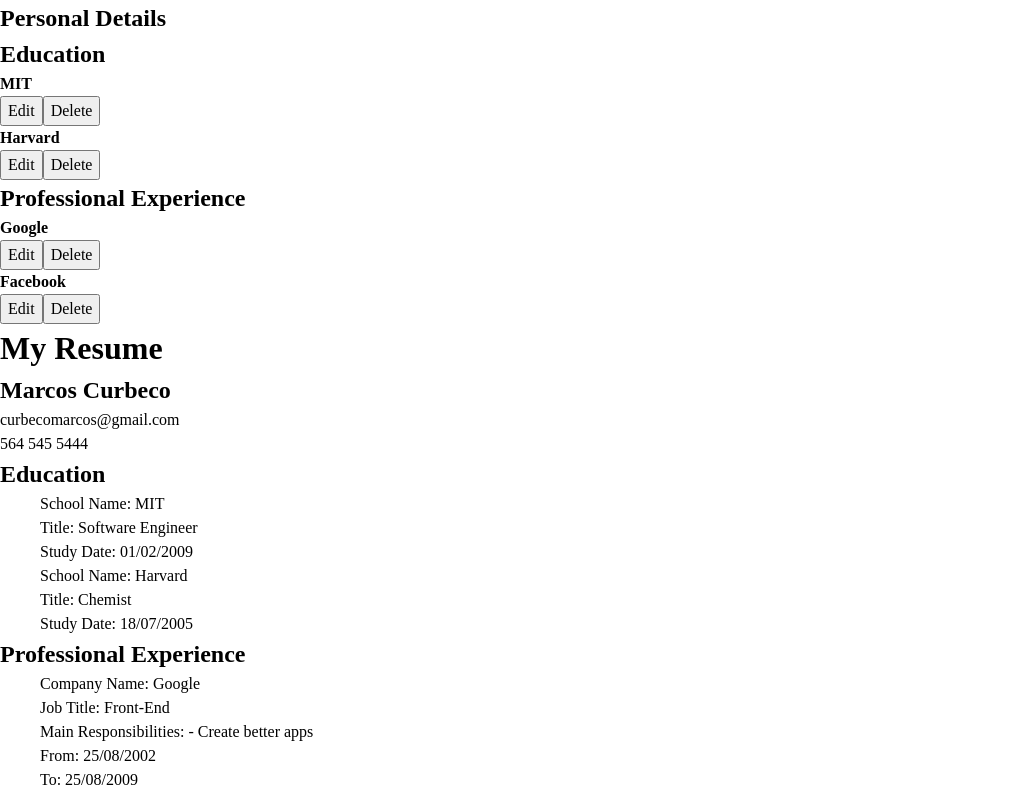
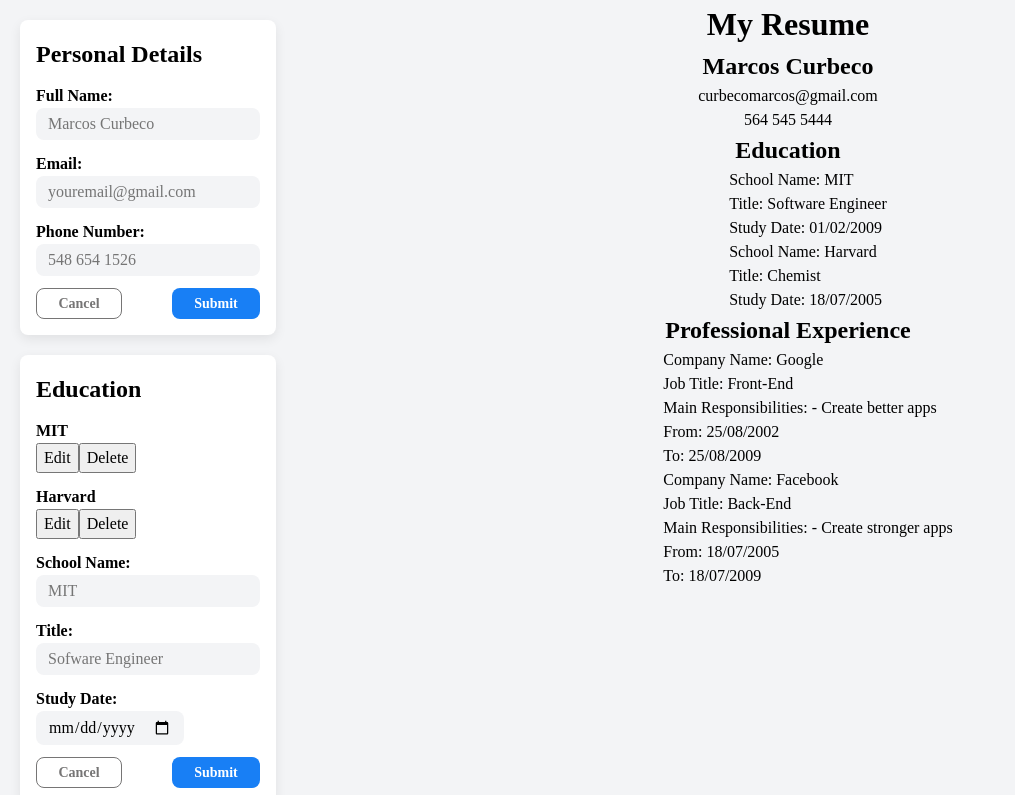
Before and after one commit to MCurb/cv-application-TOP_Project, a React (Vite) app: page / in a window 1280 px wide. Shown: the top 795 px of the page, without its empty margins (0-1015 px from the left). Built offline with nearby package versions, Linux system fonts and the light colour scheme.

Commit message:
style: add some wrappers and styling to the sidebar forms

```diff
--- a/src/App.css
+++ b/src/App.css
@@ -1,7 +1,28 @@
+:root {
+  --bg-color: rgba(243, 244, 246);
+  --card-bg: rgba(255, 255, 255);
+  --card-radious: 0.5rem;
+  --accent-color: rgba(24, 127, 245);
+}
+
+#root {
+  display: flex;
+  flex-wrap: wrap;
+  background-color: var(--bg-color);
+}
+
 .hidden {
-    display: none;
+  display: block;
 }
 
 .visible {
-    display: block;
+  display: block;
 }
+
+.sidebar {
+    flex: 1;
+}
+
+.resume-cont {
+    flex: 4;
+}
--- a/src/components/forms/FormSection.jsx
+++ b/src/components/forms/FormSection.jsx
@@ -2,7 +2,7 @@
 import { MinCard } from "../ui/MinCard";
 import { GralForm } from "./GralForm";
 import { EducForm } from "./EducForm";
-import { PracticalExpForm } from "./PracticalExpForm";
+import { ExperienceForm } from "./ExperienceForm";
 
 export function FormSection({ sectionType, entries, onSubmit }) {
   const educInitData = {
@@ -32,7 +32,7 @@
   const sectionTitle = {
     generalInfo: "Personal Details",
     education: "Education",
-    work: "Professional Experience",
+    work: "Experience",
   };
 
   const isIterable = Array.isArray(entries);
@@ -75,6 +75,7 @@
 
   return (
     <>
+      <div className="form-section">
         <h2>{sectionTitle[sectionType]}</h2>
         {isIterable &&
           sectionType === "education" &&
@@ -116,12 +117,13 @@
           ></EducForm>
         )}
         {sectionType === "work" && (
-        <PracticalExpForm
+          <ExperienceForm
             inputsData={workExpInputs}
             onChange={setWorkExpInputs}
             onSubmit={handleFormSubmit}
-        ></PracticalExpForm>
+          ></ExperienceForm>
         )}
+      </div>
     </>
   );
 }
--- a/src/components/forms/PracticalExpForm.jsx
+++ /dev/null
@@ -1,81 +0,0 @@
-import { Button } from "../ui/Button";
-import { Input } from "../ui/Input";
-import { Textarea } from "../ui/Textarea";
-
-export function PracticalExpForm({
-  onSubmit,
-  isActive,
-  inputsData,
-  onChange,
-  id,
-}) {
-  function onInputChange(e) {
-    const { name, value } = e.target;
-    onChange({ ...inputsData, [name]: value });
-  }
-
-  function handleFormSubmit(e) {
-    e.preventDefault();
-    onSubmit(inputsData);
-  }
-
-  return (
-    <form
-      data-form-id={id}
-      className={isActive ? "visible" : "hidden"}
-      onSubmit={handleFormSubmit}
-    >
-      <fieldset>
-        <legend>Practical Experience:</legend>
-        <Input
-          label={"Company Name:"}
-          placeholder={"Google"}
-          id={"input-company-name"}
-          name={"companyName"}
-          value={inputsData.companyName}
-          onChange={onInputChange}
-          required
-        ></Input>
-        <Input
-          label={"Position Title:"}
-          placeholder={"Front-End Developer"}
-          id={"input-position-title"}
-          name={"positionTitle"}
-          value={inputsData.positionTitle}
-          onChange={onInputChange}
-          required
-        ></Input>
-        <Textarea
-          label={"Main Responsibilities:"}
-          id={"txtarea-respon"}
-          name={"mainResp"}
-          value={inputsData.mainResp}
-          onChange={onInputChange}
-        />
-        <fieldset>
-          <legend>Date you worked on:</legend>
-          <Input
-            label={"From:"}
-            id={"input-from-date"}
-            name={"fromDate"}
-            value={inputsData.fromDate}
-            onChange={onInputChange}
-            type="date"
-          ></Input>
-          <Input
-            label={"To:"}
-            id={"input-to-date"}
-            name={"toDate"}
-            value={inputsData.toDate}
-            onChange={onInputChange}
-            type="date"
-          ></Input>
-        </fieldset>
-      </fieldset>
-      <div>
-        <Button type="submit" text={"Submit"}></Button>
-        <Button text={"Clear"}></Button>
-      </div>
-    </form>
-  );
-}
--- /dev/null
+++ b/src/components/forms/SideForms.css
@@ -0,0 +1,61 @@
+.sidebar {
+  display: flex;
+  flex-direction: column;
+  gap: 1.25rem;
+  padding: 1.25rem;
+}
+
+.form-section {
+  display: flex;
+  flex-direction: column;
+  gap: 12px;
+  background-color: var(--card-bg);
+  border-radius: var(--card-radious);
+  padding: 1rem;
+  box-shadow: rgba(0, 0, 0, 0.08) 0px 4px 12px;
+}
+
+form.hidden {
+  display: flex;
+  flex-direction: column;
+  gap: 12px;
+}
+
+input,
+textarea {
+  padding: 4px 12px;
+  border-radius: var(--card-radious);
+  border: none;
+  background-color: var(--bg-color);
+}
+
+label {
+  font-weight: 700;
+}
+
+.form-actions {
+  display: flex;
+  justify-content: space-between;
+  --btn-width: 5.375rem;
+}
+
+.form-actions button {
+  padding: 4px 16px;
+  border-radius: var(--card-radious);
+  background-color: transparent;
+  border: 1px solid rgb(118 117 117);
+  width: var(--btn-width);
+  font-weight: 600;
+  font-size: 14px;
+}
+
+.form-actions .submit-btn {
+  background-color: var(--accent-color);
+  color: var(--card-bg);
+  border: none;
+  width: calc(var(--btn-width) + 2px);
+}
+
+.form-actions .cancel-btn {
+  color: rgb(118 117 117);
+}
--- a/src/components/forms/SideForms.jsx
+++ b/src/components/forms/SideForms.jsx
@@ -1,3 +1,4 @@
+import "./SideForms.css";
 import { FormSection } from "./FormSection";
 
 export function SideForms({
@@ -9,8 +10,7 @@
   onWorkExpSubmit,
 }) {
   return (
-    <>
-      <aside>
+    <aside className="sidebar">
       <FormSection
         sectionType={"generalInfo"}
         entries={generalInfo}
@@ -27,6 +27,5 @@
         onSubmit={onWorkExpSubmit}
       ></FormSection>
     </aside>
-    </>
   );
 }
--- /dev/null
+++ b/src/components/resume/Resume.css
@@ -0,0 +1,5 @@
+.resume-cont {
+    display: flex;
+    flex-direction: column;
+    align-items: center;
+}
--- a/src/components/resume/Resume.jsx
+++ b/src/components/resume/Resume.jsx
@@ -1,19 +1,15 @@
+import "./Resume.css";
 import { InfoSection } from "./InfoSection";
 
 export function Resume({ generalInfo, education, workExp }) {
   return (
-    <>
-      <main>
+    <main className="resume-cont">
       <h1>My Resume</h1>
       <h2>{generalInfo.fullName}</h2>
       <p>{generalInfo.email}</p>
       <p>{generalInfo.number}</p>
-        <InfoSection
-          entries={education}
-          sectionType={"education"}
-        ></InfoSection>
+      <InfoSection entries={education} sectionType={"education"}></InfoSection>
       <InfoSection entries={workExp} sectionType={"work"}></InfoSection>
     </main>
-    </>
   );
 }
--- a/src/components/ui/Input.jsx
+++ b/src/components/ui/Input.jsx
@@ -10,7 +10,7 @@
   required,
 }) {
   return (
-    <>
+      <div>
         <label htmlFor={id}>{label}</label>
         <input
           type={type}
@@ -22,6 +22,6 @@
           data-form-id={datasetId}
           required={required}
         />
-    </>
+      </div>
   );
 }
```
Also changed, not shown: src/SideForms.css (added). Lines whose indentation alone changed are shown as unchanged.
